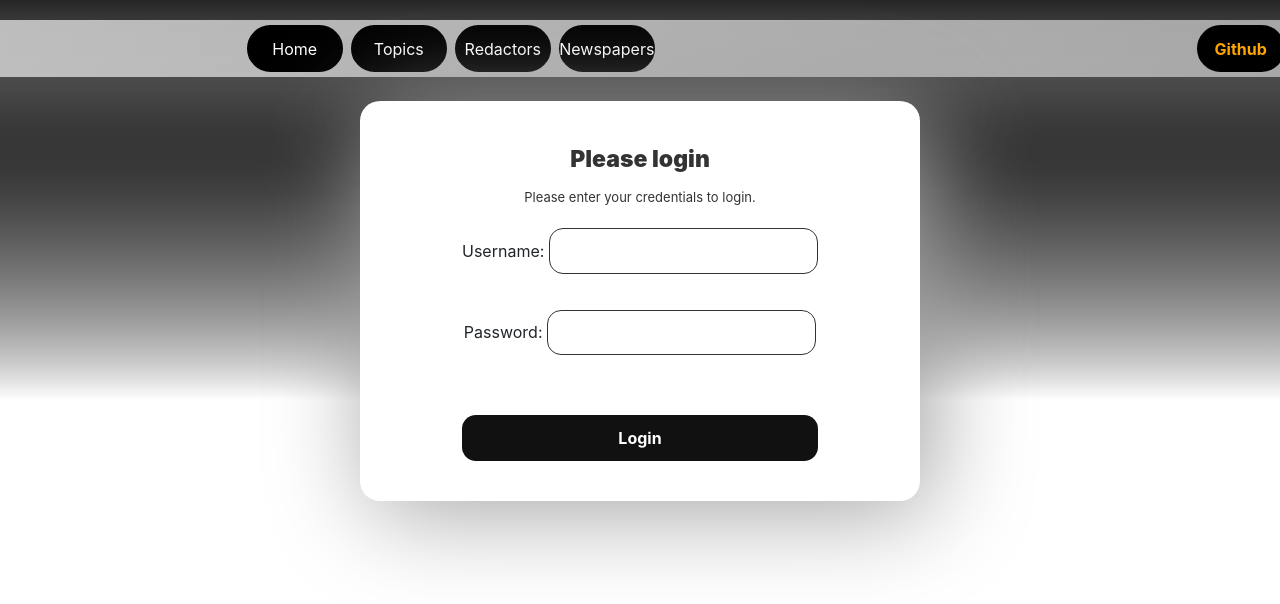
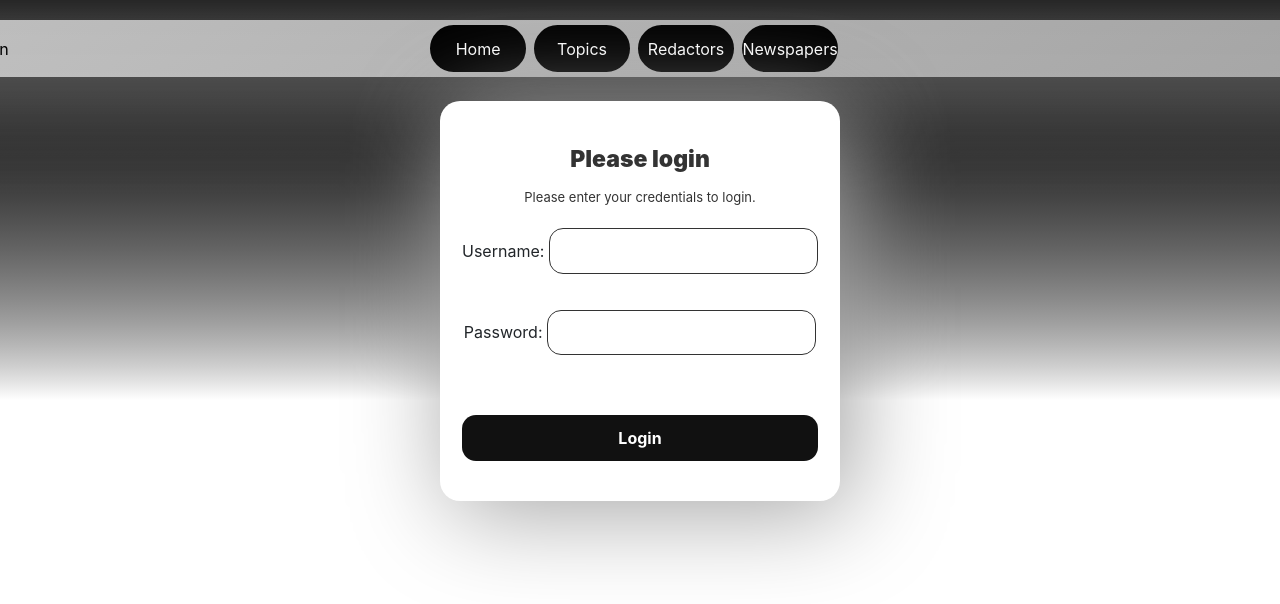
Before and after one commit to DaniilHinzburh/Newspaper-Agency, a Django app: page /accounts/login/?next=/newspapers/1/delete/ in a window 1280 px wide; the page is wider, and only the part inside the window is pictured. Shown: the top 604 px of that part. Run offline with Django 5.2, Linux system fonts and the light colour scheme; some libraries are stand-ins or nearby versions.

Commit message:
style: update sidebar

```diff
--- a/static/css/styles.css
+++ b/static/css/styles.css
@@ -139,7 +139,7 @@ h3rem {
 }
 
 .button_auth {
-    margin-left: 1vh;
+    width: 12vh;
     display: inline-flex;
     align-items: center;
     justify-content: center;
@@ -245,7 +245,7 @@ h3rem {
 
 
 .form {
-    width: 70vh;
+    width: 50vh;
     height: 50vh;
     padding: 0 15px;
     text-align: center;
--- a/templates/includes/sidebar.html
+++ b/templates/includes/sidebar.html
@@ -2,7 +2,7 @@
   <div class="username"><b>User:</b>{{ user.username }}</div>
   <a href="{% url 'logout' %}?next={{ request.path }}" class="button_auth">Logout</a>
 {% else %}
-  <a href="{% url 'login' %}?next={{ request.path }}" class="button_auth">Login</a>
+  <a href="{% url 'login' %}?next={{ request.path }}" class="button_auth" style="width: 37vh">Login</a>
 {% endif %}
 <div class="div_for_row_center" style="width: 130vh">
   <a href="{% url 'catalog:index' %}" class="button_for_menu">
```
